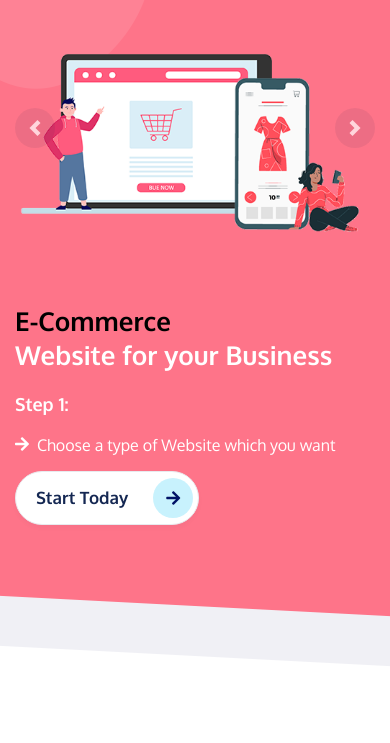
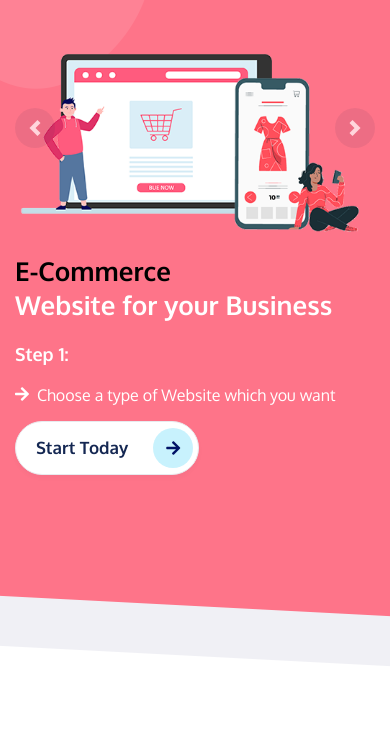
Before and after one commit to uidev-in/web_landing_page, a plain HTML site: page index.html in a window 390 px wide. Shown: the part 78-821 px from the top of the page. Drawn offline with Linux system fonts and the light colour scheme; files whose address does not match are found by name.

Commit message:
padding set zero for mobile device in carousel caption

```diff
--- a/assets/css/responsive.css
+++ b/assets/css/responsive.css
@@ -28,7 +28,7 @@
 .hero-section {height: 90vh!important; padding: 80px 0!important;
 }
 .banner-text>h2{font-size: 26px;text-align: left;}
-.dynamic-content {padding: 50px 0 0px!important;}
+.dynamic-content {padding: 0px 0 0px!important;}
 .static-content>h5{font-size: 18px;}
 .static-content ul>li{font-size: 16px;}
 }
```
